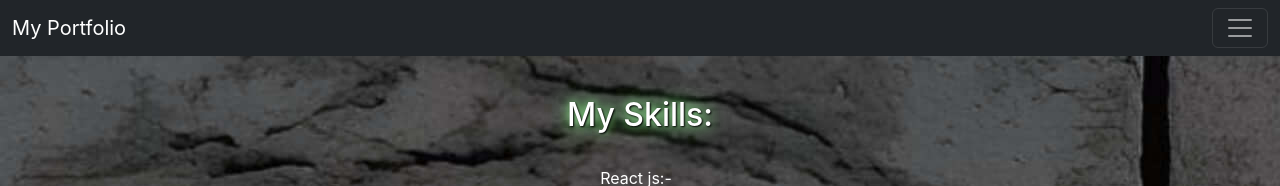
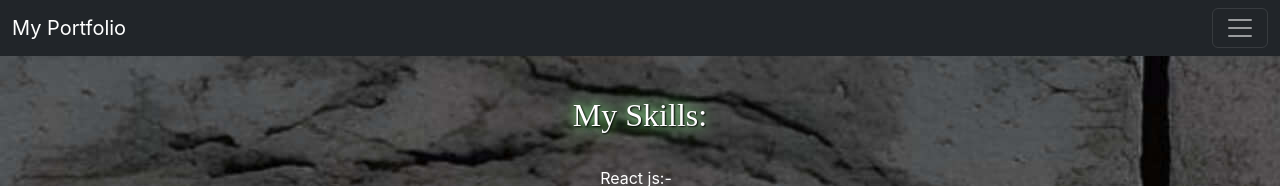
Before and after one commit to Vickykumarmishra/My-Portfolio-Website, a React (Create React App) app in the folder My-portfolio-website-using-React-js/myportfolio/: page /Skills in a window 1280 px wide. Shown: the top 186 px of the page. Built offline with nearby package versions, Linux system fonts and the light colour scheme.

Commit message:
Update Skills.js

```diff
--- a/My-portfolio-website-using-React-js/myportfolio/src/components/Skills.js
+++ b/My-portfolio-website-using-React-js/myportfolio/src/components/Skills.js
@@ -15,7 +15,7 @@ export default function Skills() {
     <div className="col" style={{marginTop:'1rem',marginBottom:'2rem'}}>
 
 
-    <h3 style={{fontSize:"2rem", color:'white',textShadow: '1px 1px 2px black, 0 0 25px lightgreen, 0 0 10px lightgreen',marginBottom:"2rem"}}>My Skills:</h3>
+    <h3 style={{fontSize:"2rem", color:'white',fontFamily:'cursive' ,textShadow: '1px 1px 2px black, 0 0 25px lightgreen, 0 0 10px lightgreen',marginBottom:"2rem"}}>My Skills:</h3>
     <div className='container'  >
 
        <div style={{marginBottom:"1rem"}}>
```
